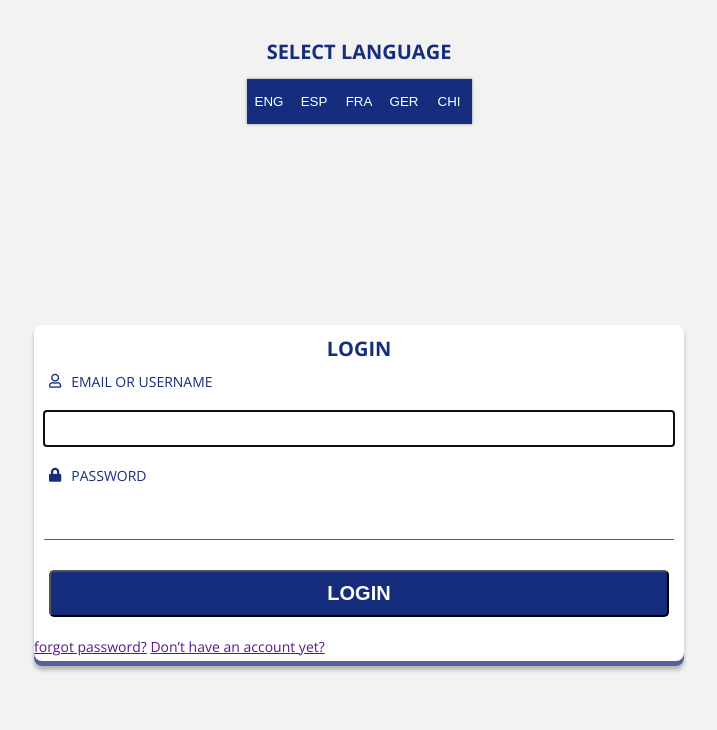
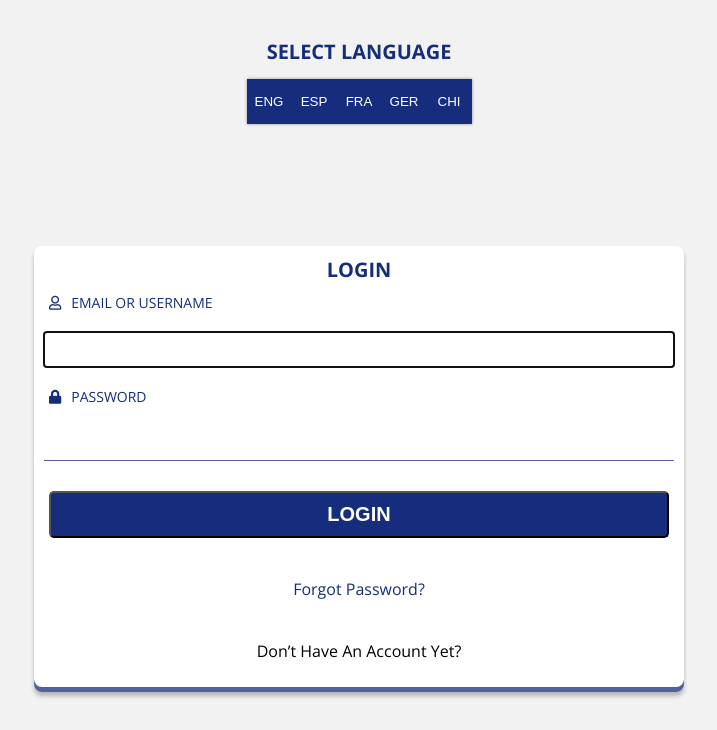
Before and after one commit to Cross-repo/TeamTGAtask2, a PHP site: page / in a window 1280 px wide. Shown: the part 70-800 px from the top of the page, without its empty margins (281-998 px from the left). Run offline with PHP 8.4, Linux system fonts and the light colour scheme; some web fonts are replaced.

Commit message:
Formats div.form-extra-function based on Figma

```diff
--- a/stylesheet.css
+++ b/stylesheet.css
@@ -157,6 +157,32 @@ article.form-login-article form#login-form input#loginBtn {
   margin: 20px auto;
 }
 
+article.form-login-article form#login-form div.form-extra-function {
+  width: 100%;
+  display: -webkit-box;
+  display: -ms-flexbox;
+  display: flex;
+  -ms-flex-wrap: wrap;
+      flex-wrap: wrap;
+}
+
+article.form-login-article form#login-form div.form-extra-function a {
+  width: 100%;
+  text-align: center;
+  font-size: 16px;
+  margin: 20px auto;
+  text-transform: capitalize;
+  text-decoration: none;
+}
+
+article.form-login-article form#login-form div.form-extra-function a.forgot-password {
+  color: #162D7D;
+}
+
+article.form-login-article form#login-form div.form-extra-function a.signup {
+  color: #000;
+}
+
 h1, h2, h3 {
   font-family: 'Open Sans', sans-serif;
 }
--- a/stylesheet.scss
+++ b/stylesheet.scss
@@ -135,6 +135,29 @@ article{
                 margin: 20px auto;
             }
 
+            div.form-extra-function{
+                width: 100%;
+                display: flex;
+                flex-wrap: wrap;
+
+                a{
+                    width: 100%;
+                    text-align: center;
+                    font-size: 16px;
+                    margin: 20px auto;
+                    text-transform: capitalize;
+                    text-decoration: none;
+
+                    &.forgot-password{
+                        color: $primaryColor;
+                    }
+
+                    &.signup{
+                        color: #000;
+                    }
+                }
+            }
+
         }
     }
 }
```
Also changed, not shown: 1 other file.
